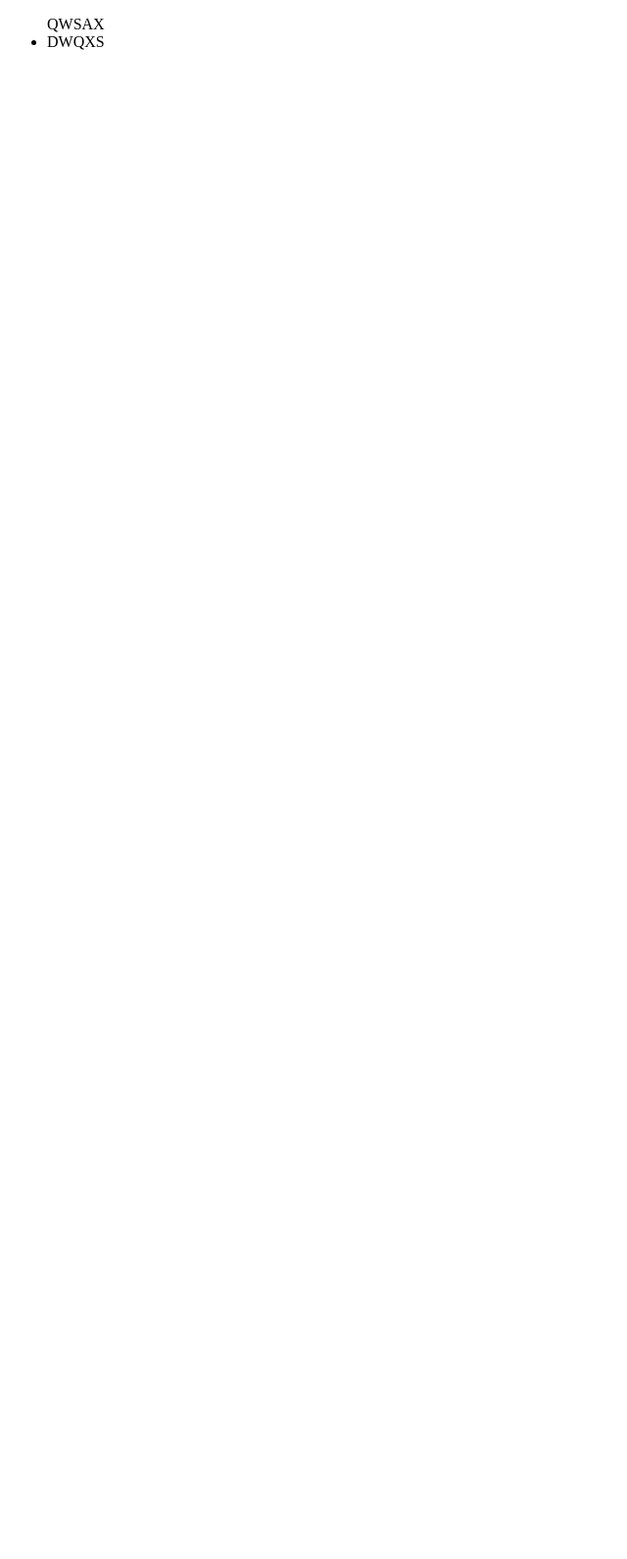
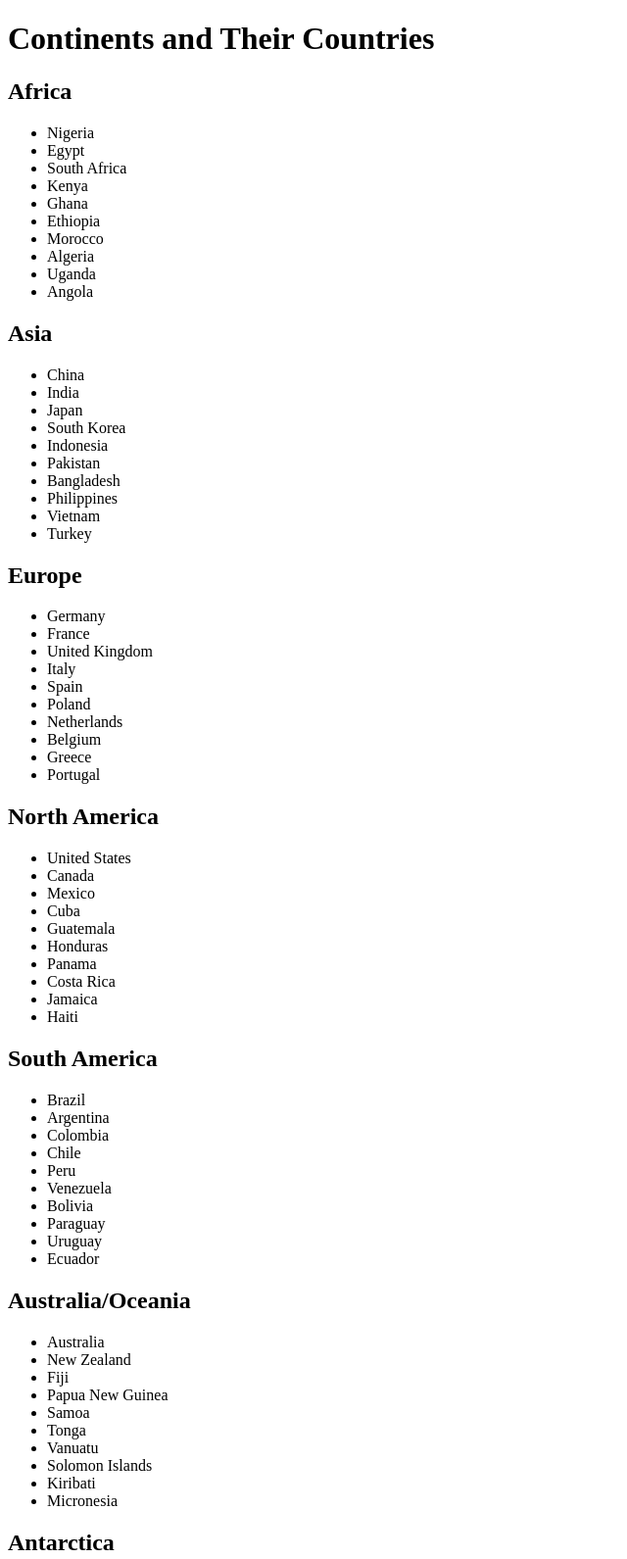
Before and after one commit to deepdrsn/git-workshop, a plain HTML site: page index.html in a window 1280 px wide. Shown: the top 1591 px of the page at 98% size, without its empty margins (0-640 px from the left). Before the commit the page ends 800 px from the top, so only its background shows below. Drawn offline with Linux system fonts and the light colour scheme.

Commit message:
list updated

```diff
--- a/index.html
+++ b/index.html
@@ -6,10 +6,96 @@
     <title>Document</title>
 </head>
 <body>
-    <ul>QWSAX
-        <li>
-DWQXS
-        </li>
+    <h1>Continents and Their Countries</h1>
+
+    <h2>Africa</h2>
+    <ul>
+        <li>Nigeria</li>
+        <li>Egypt</li>
+        <li>South Africa</li>
+        <li>Kenya</li>
+        <li>Ghana</li>
+        <li>Ethiopia</li>
+        <li>Morocco</li>
+        <li>Algeria</li>
+        <li>Uganda</li>
+        <li>Angola</li>
     </ul>
+
+    <h2>Asia</h2>
+    <ul>
+        <li>China</li>
+        <li>India</li>
+        <li>Japan</li>
+        <li>South Korea</li>
+        <li>Indonesia</li>
+        <li>Pakistan</li>
+        <li>Bangladesh</li>
+        <li>Philippines</li>
+        <li>Vietnam</li>
+        <li>Turkey</li>
+    </ul>
+
+    <h2>Europe</h2>
+    <ul>
+        <li>Germany</li>
+        <li>France</li>
+        <li>United Kingdom</li>
+        <li>Italy</li>
+        <li>Spain</li>
+        <li>Poland</li>
+        <li>Netherlands</li>
+        <li>Belgium</li>
+        <li>Greece</li>
+        <li>Portugal</li>
+    </ul>
+
+    <h2>North America</h2>
+    <ul>
+        <li>United States</li>
+        <li>Canada</li>
+        <li>Mexico</li>
+        <li>Cuba</li>
+        <li>Guatemala</li>
+        <li>Honduras</li>
+        <li>Panama</li>
+        <li>Costa Rica</li>
+        <li>Jamaica</li>
+        <li>Haiti</li>
+    </ul>
+
+    <h2>South America</h2>
+    <ul>
+        <li>Brazil</li>
+        <li>Argentina</li>
+        <li>Colombia</li>
+        <li>Chile</li>
+        <li>Peru</li>
+        <li>Venezuela</li>
+        <li>Bolivia</li>
+        <li>Paraguay</li>
+        <li>Uruguay</li>
+        <li>Ecuador</li>
+    </ul>
+
+    <h2>Australia/Oceania</h2>
+    <ul>
+        <li>Australia</li>
+        <li>New Zealand</li>
+        <li>Fiji</li>
+        <li>Papua New Guinea</li>
+        <li>Samoa</li>
+        <li>Tonga</li>
+        <li>Vanuatu</li>
+        <li>Solomon Islands</li>
+        <li>Kiribati</li>
+        <li>Micronesia</li>
+    </ul>
+
+    <h2>Antarctica</h2>
+    <ul>
+        <li>There are no countries in Antarctica, as it is governed by an international treaty.</li>
+    </ul>
+
 </body>
 </html>
```
